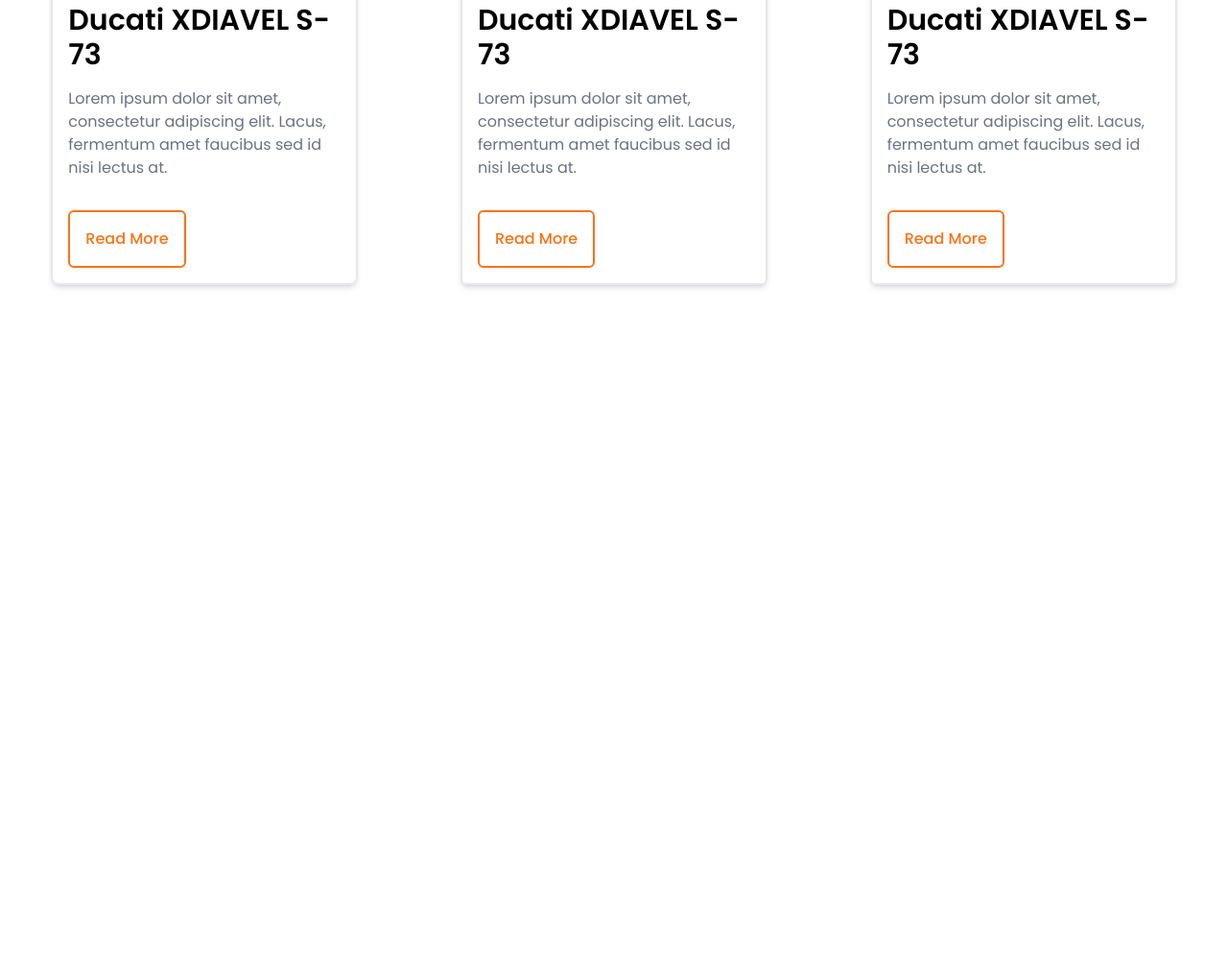
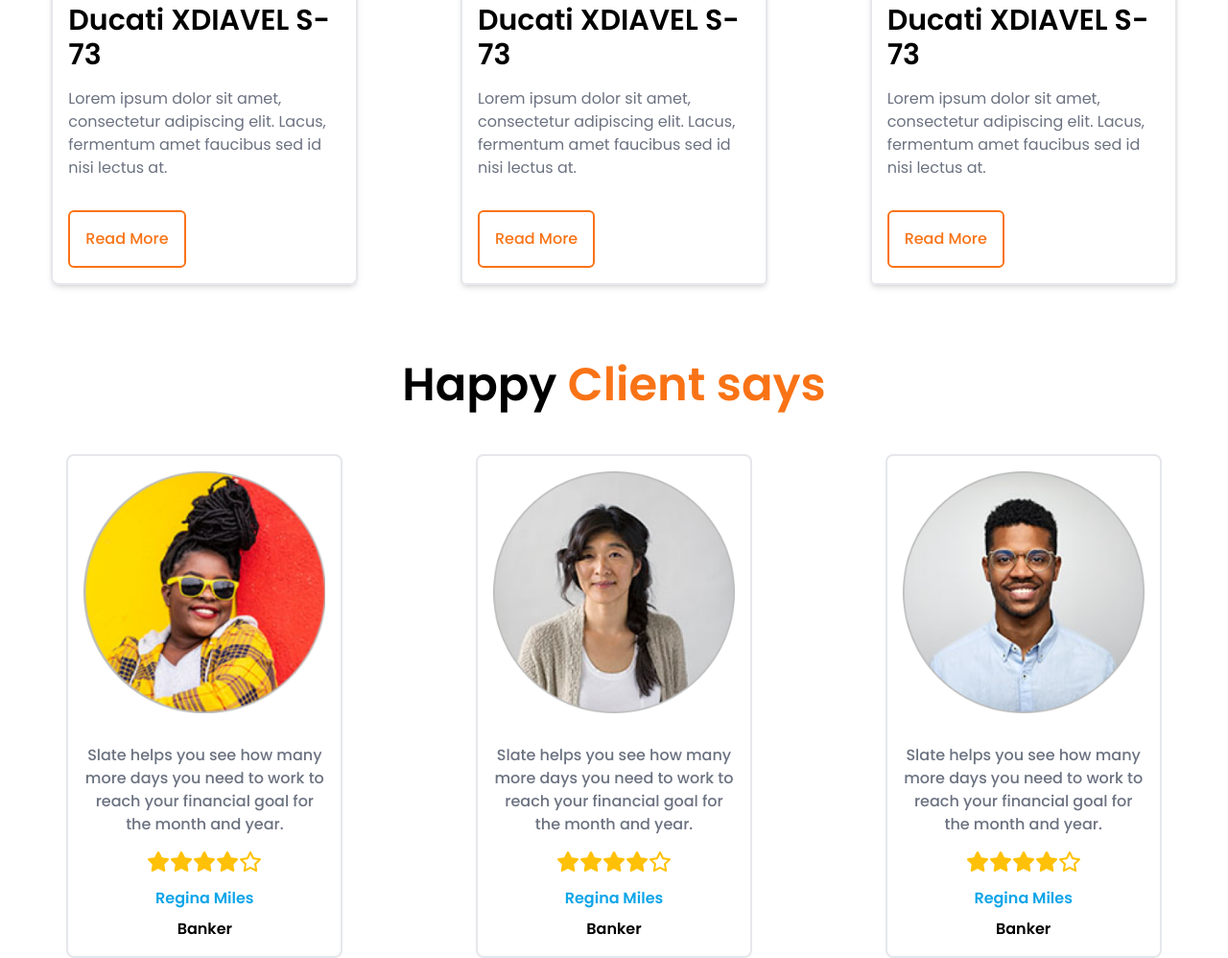
Before and after one commit to ad-monir2001/biker-zone, a website: page index.html in a window 1280 px wide. Shown: the part 1344-2342 px from the top of the page at 96% size. Before the commit the page ends 1721 px from the top, so only its background shows below. Drawn offline with Linux system fonts and the light colour scheme.

Commit message:
client section done

```diff
--- a/index.html
+++ b/index.html
@@ -148,6 +148,76 @@
           </div>
         </div>
       </section>
+
+      <!-- client section -->
+      <section class="mt-8">
+        <h1
+          class="font-semibold text-4xl lg:text-5xl text-center mx-auto w-56 lg:w-full"
+        >
+          Happy <span class="text-orange-500">Client says</span>
+        </h1>
+
+        <!-- card container -->
+        <div class="mt-12 space-y-4 lg:space-y-0 lg:flex">
+          <!-- card 3-->
+          <div class="p-4 text-center rounded-lg border-2 w-72 mx-auto">
+            <img src="images/others/user-3.png" alt="" />
+            <div class="mt-8">
+              <p class="font-medium text-gray-500">
+                Slate helps you see how many more days you need to work to reach
+                your financial goal for the month and year.
+              </p>
+              <div class="flex my-4 justify-center">
+                <img src="images/icons/star-solid.svg" alt="" class="w-6" />
+                <img src="images/icons/star-solid.svg" alt="" class="w-6" />
+                <img src="images/icons/star-solid.svg" alt="" class="w-6" />
+                <img src="images/icons/star-solid.svg" alt="" class="w-6" />
+                <img src="images/icons/star-regular.svg" alt="" class="w-6" />
+              </div>
+              <h2 class="text-sky-500 font-semibold">Regina Miles</h2>
+              <h3 class="font-semibold mt-2">Banker</h3>
+            </div>
+          </div>
+          <!-- card 2-->
+          <div class="p-4 text-center rounded-lg border-2 w-72 mx-auto">
+            <img src="images/others/user-2.png" alt="" />
+            <div class="mt-8">
+              <p class="font-medium text-gray-500">
+                Slate helps you see how many more days you need to work to reach
+                your financial goal for the month and year.
+              </p>
+              <div class="flex my-4 justify-center">
+                <img src="images/icons/star-solid.svg" alt="" class="w-6" />
+                <img src="images/icons/star-solid.svg" alt="" class="w-6" />
+                <img src="images/icons/star-solid.svg" alt="" class="w-6" />
+                <img src="images/icons/star-solid.svg" alt="" class="w-6" />
+                <img src="images/icons/star-regular.svg" alt="" class="w-6" />
+              </div>
+              <h2 class="text-sky-500 font-semibold">Regina Miles</h2>
+              <h3 class="font-semibold mt-2">Banker</h3>
+            </div>
+          </div>
+          <!-- card -->
+          <div class="p-4 text-center rounded-lg border-2 w-72 mx-auto">
+            <img src="images/others/user-1.png" alt="" />
+            <div class="mt-8">
+              <p class="font-medium text-gray-500">
+                Slate helps you see how many more days you need to work to reach
+                your financial goal for the month and year.
+              </p>
+              <div class="flex my-4 justify-center">
+                <img src="images/icons/star-solid.svg" alt="" class="w-6" />
+                <img src="images/icons/star-solid.svg" alt="" class="w-6" />
+                <img src="images/icons/star-solid.svg" alt="" class="w-6" />
+                <img src="images/icons/star-solid.svg" alt="" class="w-6" />
+                <img src="images/icons/star-regular.svg" alt="" class="w-6" />
+              </div>
+              <h2 class="text-sky-500 font-semibold">Regina Miles</h2>
+              <h3 class="font-semibold mt-2">Banker</h3>
+            </div>
+          </div>
+        </div>
+      </section>
     </main>
   </body>
 </html>
```
Also changed, not shown: output.css.
